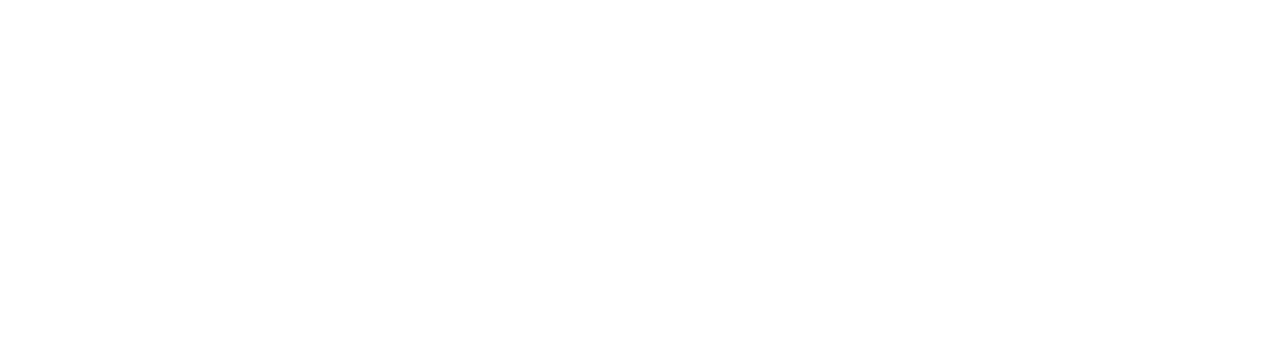
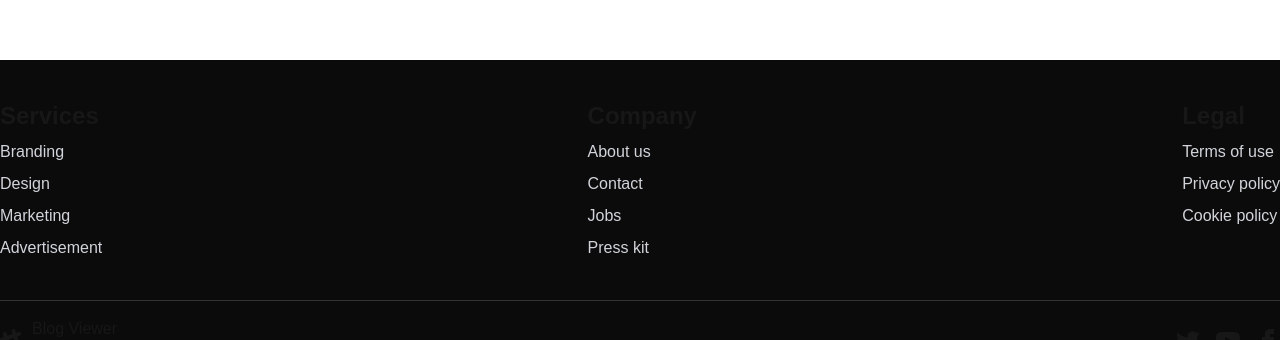
Before and after one commit to sharifuzzaman16/blog-viewer, a Next.js app: page / in a window 1280 px wide. Shown: the part 740-1080 px from the top of the page. Before the commit the page ends 800 px from the top, so only its background shows below. Built offline with nearby package versions, Linux system fonts and the light colour scheme.

Commit message:
designed the footer

```diff
--- a/src/app/layout.js
+++ b/src/app/layout.js
@@ -1,6 +1,7 @@
 import { Geist, Geist_Mono } from "next/font/google";
 import "./globals.css";
 import Navbar from "@/components/Navbar";
+import Footer from "@/components/Footer";
 
 const geistSans = Geist({
   variable: "--font-geist-sans",
@@ -27,6 +28,7 @@ export default function RootLayout({ children }) {
         <main className="min-h-screen pt-[75px]">
           {children}
         </main>
+        <Footer />
       </body>
     </html>
   );
--- /dev/null
+++ b/src/components/Footer.jsx
@@ -0,0 +1,95 @@
+import React from 'react';
+
+const Footer = () => {
+    return (
+        <>
+            <footer className='bg-[#0b0b0b] py-10'>
+                <div className='container mx-auto'>
+                    <div className='flex justify-between'>
+                        <ul className='flex flex-col gap-2'>
+                            <h6 className="text-2xl font-bold">Services</h6>
+                            <li className="text-base font-medium hover:underline cursor-pointer text-gray-300">Branding</li>
+                            <li className="text-base font-medium hover:underline cursor-pointer text-gray-300">Design</li>
+                            <li className="text-base font-medium hover:underline cursor-pointer text-gray-300">Marketing</li>
+                            <li className="text-base font-medium hover:underline cursor-pointer text-gray-300">Advertisement</li>
+                        </ul>
+                        <ul className='flex flex-col gap-2'>
+                            <h6 className="text-2xl font-bold">Company</h6>
+                            <li className="text-base font-medium hover:underline cursor-pointer text-gray-300">About us</li>
+                            <li className="text-base font-medium hover:underline cursor-pointer text-gray-300">Contact</li>
+                            <li className="text-base font-medium hover:underline cursor-pointer text-gray-300">Jobs</li>
+                            <li className="text-base font-medium hover:underline cursor-pointer text-gray-300">Press kit</li>
+                        </ul>
+                        <ul className='flex flex-col gap-2'>
+                            <h6 className="text-2xl font-bold">Legal</h6>
+                            <li className="text-base font-medium hover:underline cursor-pointer text-gray-300">Terms of use</li>
+                            <li className="text-base font-medium hover:underline cursor-pointer text-gray-300">Privacy policy</li>
+                            <li className="text-base font-medium hover:underline cursor-pointer text-gray-300">Cookie policy</li>
+                        </ul>
+                    </div>
+                </div>
+            </footer>
+            <footer className='bg-[#0b0b0b] py-4 border-t border-[#333]'>
+                <div className='flex justify-between items-center container mx-auto'>
+                    <aside className="flex gap-2 items-center">
+                        <svg
+                            width="24"
+                            height="24"
+                            viewBox="0 0 24 24"
+                            xmlns="http://www.w3.org/2000/svg"
+                            fillRule="evenodd"
+                            clipRule="evenodd"
+                            className="fill-current">
+                            <path
+                                d="M22.672 15.226l-2.432.811.841 2.515c.33 1.019-.209 2.127-1.23 2.456-1.15.325-2.148-.321-2.463-1.226l-.84-2.518-5.013 1.677.84 2.517c.391 1.203-.434 2.542-1.831 2.542-.88 0-1.601-.564-1.86-1.314l-.842-2.516-2.431.809c-1.135.328-2.145-.317-2.463-1.229-.329-1.018.211-2.127 1.231-2.456l2.432-.809-1.621-4.823-2.432.808c-1.355.384-2.558-.59-2.558-1.839 0-.817.509-1.582 1.327-1.846l2.433-.809-.842-2.515c-.33-1.02.211-2.129 1.232-2.458 1.02-.329 2.13.209 2.461 1.229l.842 2.515 5.011-1.677-.839-2.517c-.403-1.238.484-2.553 1.843-2.553.819 0 1.585.509 1.85 1.326l.841 2.517 2.431-.81c1.02-.33 2.131.211 2.461 1.229.332 1.018-.21 2.126-1.23 2.456l-2.433.809 1.622 4.823 2.433-.809c1.242-.401 2.557.484 2.557 1.838 0 .819-.51 1.583-1.328 1.847m-8.992-6.428l-5.01 1.675 1.619 4.828 5.011-1.674-1.62-4.829z"></path>
+                        </svg>
+                        <p>
+                            Blog Viewer
+                            <br />
+                            Posting blogs since 2002
+                        </p>
+                    </aside>
+                    <nav className="">
+                        <div className="grid grid-flow-col gap-4">
+                            <a>
+                                <svg
+                                    xmlns="http://www.w3.org/2000/svg"
+                                    width="24"
+                                    height="24"
+                                    viewBox="0 0 24 24"
+                                    className="fill-current">
+                                    <path
+                                        d="M24 4.557c-.883.392-1.832.656-2.828.775 1.017-.609 1.798-1.574 2.165-2.724-.951.564-2.005.974-3.127 1.195-.897-.957-2.178-1.555-3.594-1.555-3.179 0-5.515 2.966-4.797 6.045-4.091-.205-7.719-2.165-10.148-5.144-1.29 2.213-.669 5.108 1.523 6.574-.806-.026-1.566-.247-2.229-.616-.054 2.281 1.581 4.415 3.949 4.89-.693.188-1.452.232-2.224.084.626 1.956 2.444 3.379 4.6 3.419-2.07 1.623-4.678 2.348-7.29 2.04 2.179 1.397 4.768 2.212 7.548 2.212 9.142 0 14.307-7.721 13.995-14.646.962-.695 1.797-1.562 2.457-2.549z"></path>
+                                </svg>
+                            </a>
+                            <a>
+                                <svg
+                                    xmlns="http://www.w3.org/2000/svg"
+                                    width="24"
+                                    height="24"
+                                    viewBox="0 0 24 24"
+                                    className="fill-current">
+                                    <path
+                                        d="M19.615 3.184c-3.604-.246-11.631-.245-15.23 0-3.897.266-4.356 2.62-4.385 8.816.029 6.185.484 8.549 4.385 8.816 3.6.245 11.626.246 15.23 0 3.897-.266 4.356-2.62 4.385-8.816-.029-6.185-.484-8.549-4.385-8.816zm-10.615 12.816v-8l8 3.993-8 4.007z"></path>
+                                </svg>
+                            </a>
+                            <a>
+                                <svg
+                                    xmlns="http://www.w3.org/2000/svg"
+                                    width="24"
+                                    height="24"
+                                    viewBox="0 0 24 24"
+                                    className="fill-current">
+                                    <path
+                                        d="M9 8h-3v4h3v12h5v-12h3.642l.358-4h-4v-1.667c0-.955.192-1.333 1.115-1.333h2.885v-5h-3.808c-3.596 0-5.192 1.583-5.192 4.615v3.385z"></path>
+                                </svg>
+                            </a>
+                        </div>
+                    </nav>
+                </div>
+            </footer>
+        </>
+    );
+};
+
+export default Footer;
```
